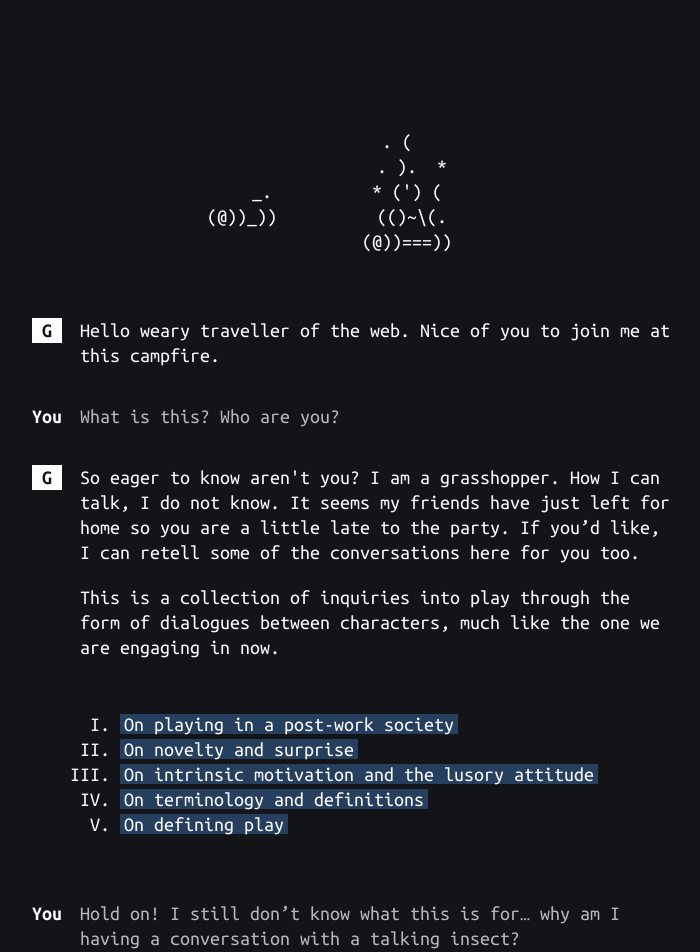
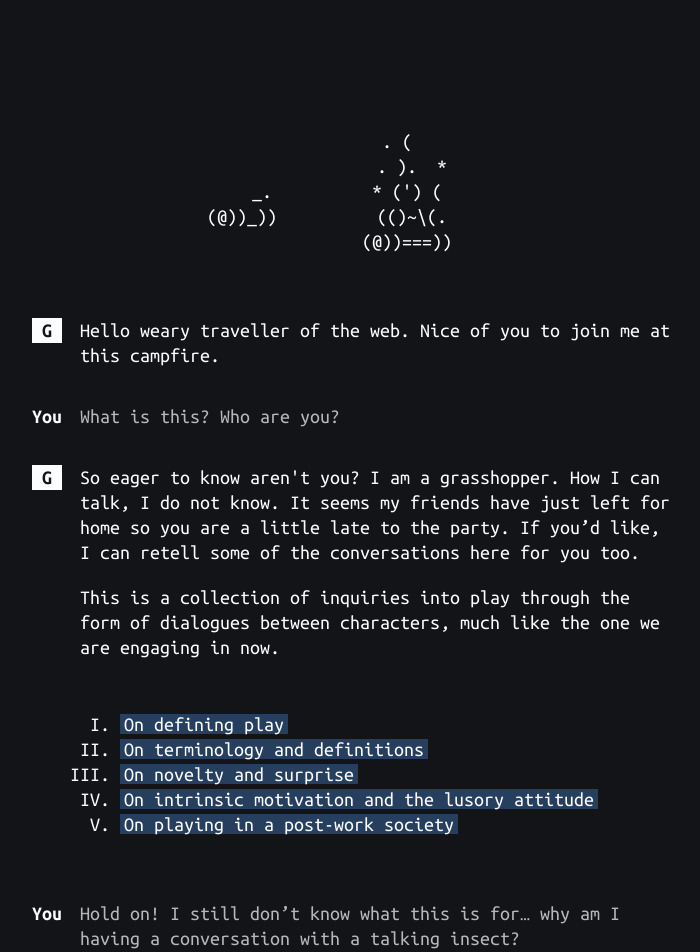
Before and after one commit to jackyzha0/play, a Next.js app: page / in a window 1280 px wide. Shown: the top 952 px of the page, without its empty margins (288-988 px from the left). Built offline with nearby package versions, Linux system fonts and the light colour scheme.

Commit message:
piece reordering

```diff
--- a/pages/index.js
+++ b/pages/index.js
@@ -8,11 +8,11 @@ export default function Home() {
     <Page dialogue={pt1} active="G" includeFooter={false} />
     <div className="main-body main-index">
       <ol type="I">
-        <li><Link href="/play-to-win"><a>On playing in a post-work society</a></Link></li>
+        <li><Link href="/defining-play"><a>On defining play</a></Link></li>
+        <li><Link href="/new-words"><a>On terminology and definitions</a></Link></li>
         <li><Link href="/life-of-a-player"><a>On novelty and surprise</a></Link></li>
         <li><Link href="/lusory-attitude"><a>On intrinsic motivation and the lusory attitude</a></Link></li>
-        <li><Link href="/new-words"><a>On terminology and definitions</a></Link></li>
-        <li><Link href="/defining-play"><a>On defining play</a></Link></li>
+        <li><Link href="/play-to-win"><a>On playing in a post-work society</a></Link></li>
       </ol>
     </div>
     <Page dialogue={pt2} active="G" includeHeader={false} includeFooter={false} />
```
